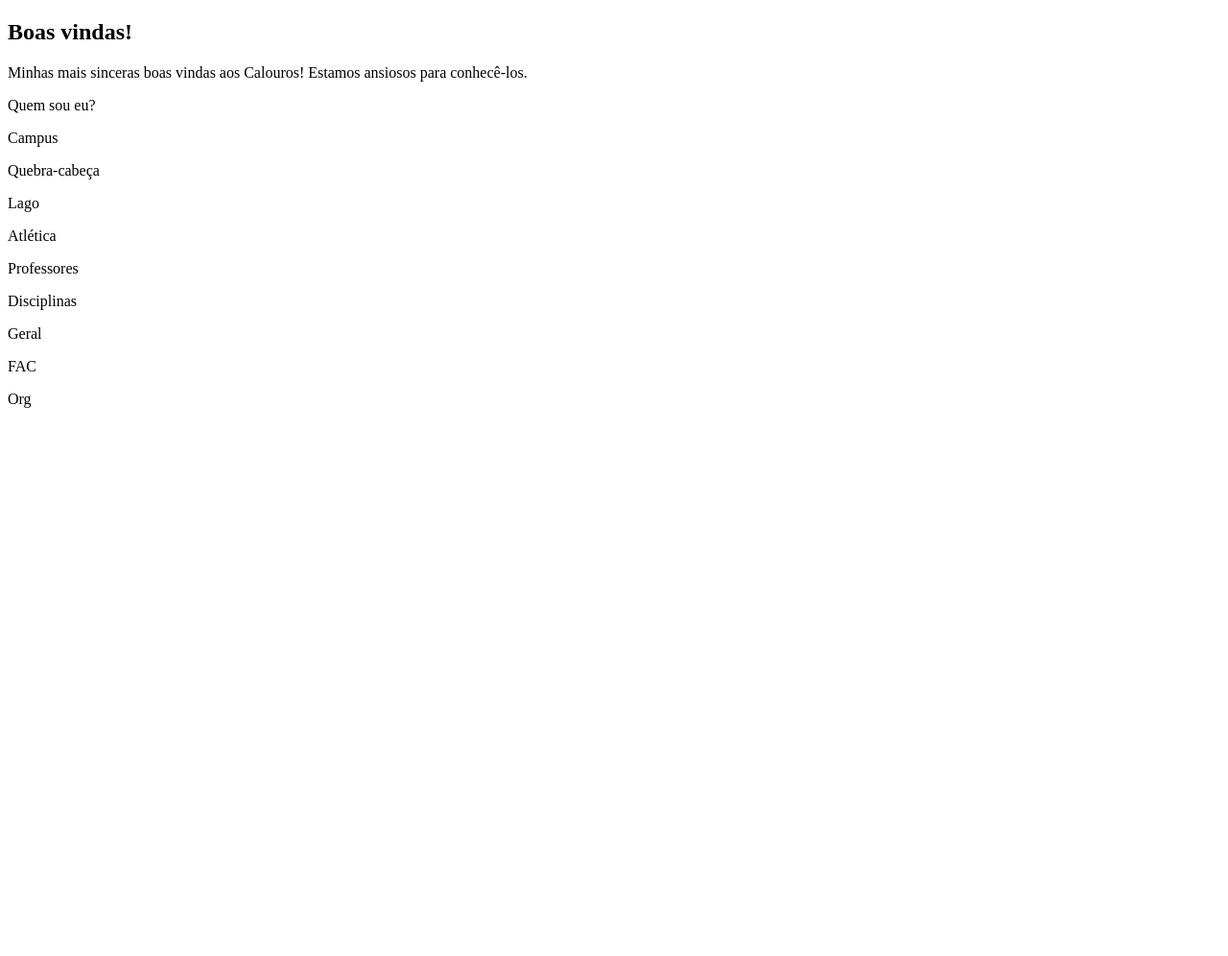
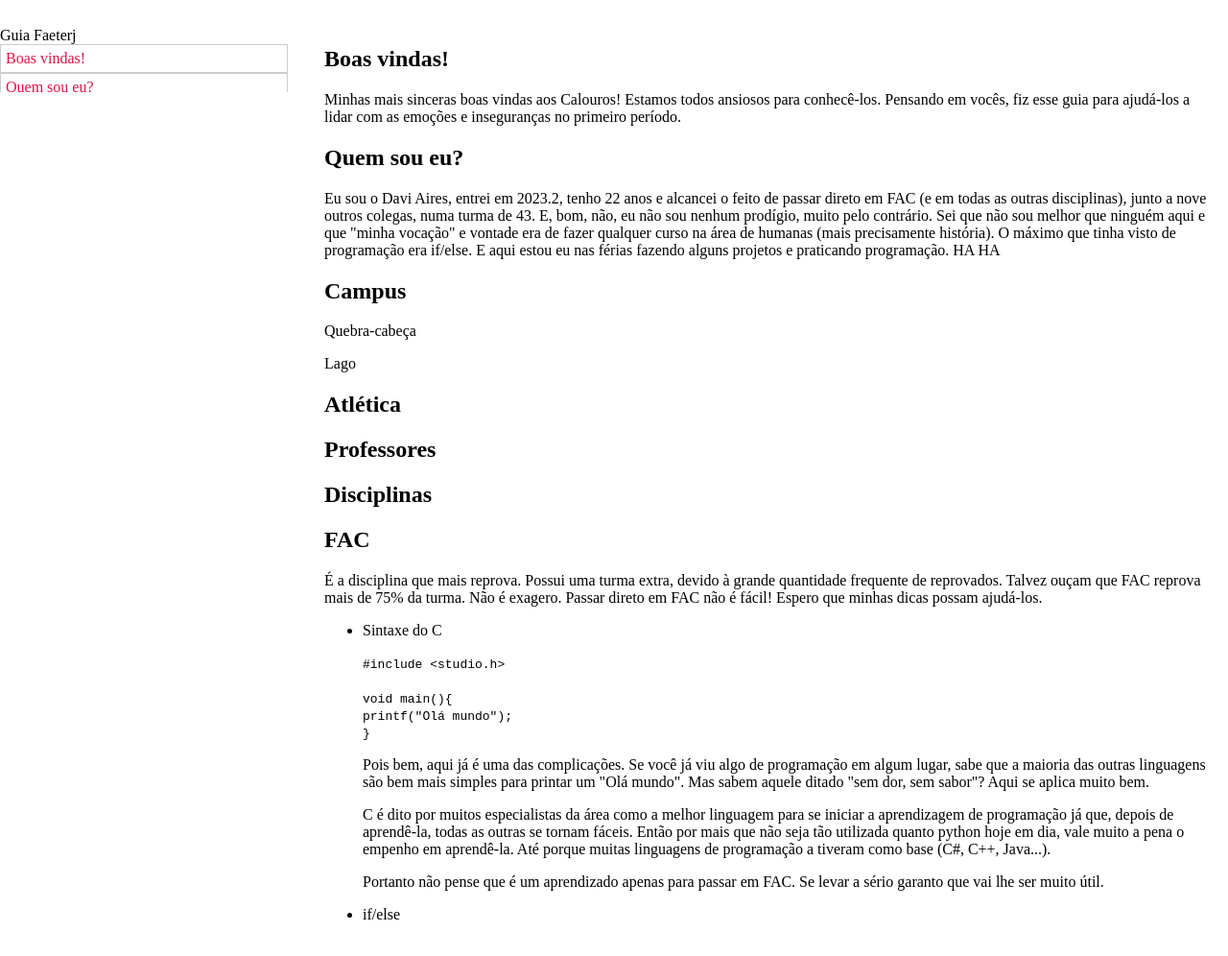
Before and after one commit to Daitoros/documentacao-guia-faeterj, a plain HTML site: page index.html in a window 1280 px wide. Shown: the whole page at 96% size. Before the commit the page ends 800 px from the top, so only its background shows below. Drawn offline with Linux system fonts and the light colour scheme.

Commit message:
estilizando att

```diff
--- a/index.html
+++ b/index.html
@@ -8,33 +8,86 @@
     </head>
     <body>
         <main id="main-doc">
-            <section id ="boas_vindas!" class="main-section">
+            <nav id="navbar">
+                <header>Guia Faeterj</header>
+                <ul>
+                    <li><a href="#boas_vindas" class="nav-link">Boas vindas!</a></li>
+                    <li><a href="#quem_sou_eu" class="nav-link">Quem sou eu?</a></li>
+                    <li><a href="#campus" class="nav-link">Campus</a></li>
+                    <li><a href="#atletica" class="nav-link">Atlética</a></li>
+                    <li><a href="#professores" class="nav-link">Professores</a></li>
+                    <li><a href="#disciplinas" class="nav-link">Disciplinas</a></li>
+                    <li><a href="#fac" class="nav-link">FAC</a></li>
+                </ul>
+            </nav>
+            <section id ="boas_vindas" class="main-section">
                 <header><h2>Boas vindas!</h2></header>
-                <p>Minhas mais sinceras boas vindas aos Calouros! Estamos ansiosos para conhecê-los.</p>
+                <p> Minhas mais sinceras boas vindas aos Calouros! Estamos todos ansiosos para conhecê-los.
+                    Pensando em vocês, fiz esse guia para ajudá-los a lidar com as emoções e inseguranças
+                    no primeiro período.
+                </p>
                 <p></p>
             </section>
             <section id="quem_sou_eu" class="main-section">
-                <header>Quem sou eu?</header>
-                <p></p>
+                <header><h2>Quem sou eu?</h2></header>
+                <p> Eu sou o Davi Aires, entrei em 2023.2, tenho 22 anos e alcancei o feito de passar direto
+                    em FAC (e em todas as outras disciplinas), junto a nove outros colegas, numa turma de 43.
+                    E, bom, não, eu não sou nenhum prodígio, muito pelo contrário. Sei que não sou melhor que
+                    ninguém aqui e que "minha vocação" e vontade era de fazer qualquer curso na área de humanas
+                    (mais precisamente história). O máximo que tinha visto de programação era if/else. E aqui
+                    estou eu nas férias fazendo alguns projetos e praticando programação. HA HA</p>
             </section>
             <section id="campus" class="main-section">
-                <header>Campus</header>
+                <header><h2>Campus</h2></header>
                 <p>Quebra-cabeça</p>
                 <p>Lago</p>
             </section>
             <section id="atletica" class="main-section">
-                <header>Atlética</header>
+                <header><h2>Atlética</h2></header>
                 <p></p>
             </section>
             <section id="professores" class="main-section">
-                <header>Professores</header>
+                <header><h2>Professores</h2></header>
                 <p></p>
             </section>
             <section id="disciplinas" class="main-section">
-                <header>Disciplinas</header>
-                <p>Geral</p>
-                <p>FAC</p>
-                <p>Org</p>
+                <header><h2>Disciplinas</h2></header>
+            </section>
+            <section id="fac" class="main-section">
+                <header><h2>FAC</h2></header>
+                <p> É a disciplina que mais reprova. Possui uma turma extra, devido à grande quantidade frequente de reprovados.
+                    Talvez ouçam que FAC reprova mais de 75% da turma. Não é exagero. Passar direto em FAC não é fácil! Espero
+                    que minhas dicas possam ajudá-los.
+                </p>
+                <ul>
+                    <li>
+                        <p>Sintaxe do C</p>
+                        <code>#include &ltstudio.h&gt<br><br>
+                            void main(){<br>
+                                printf("Olá mundo");<br>
+                            }
+                        </code>
+                        <p> Pois bem, aqui já é uma das complicações. Se você já viu algo de programação em algum lugar, sabe que
+                            a maioria das outras linguagens são bem mais simples para printar um "Olá mundo". Mas sabem aquele
+                            ditado "sem dor, sem sabor"? Aqui se aplica muito bem.
+                        </p>
+                        <p>
+                            C é dito por muitos especialistas da área como a melhor linguagem para se iniciar a aprendizagem de
+                            programação já que, depois de aprendê-la, todas as outras se tornam fáceis. Então por mais que não seja
+                            tão utilizada quanto python hoje em dia, vale muito a pena o empenho em aprendê-la. Até porque muitas
+                            linguagens de programação a tiveram como base (C#, C++, Java...).
+                        </p>
+                        <p> Portanto não pense que é um aprendizado apenas para passar em FAC. Se levar a sério garanto que vai lhe ser
+                            muito útil.
+                        </p>
+                    </li>
+                    <li>
+                        <p>if/else</p>
+                        <code>
+
+                        </code>
+                    </li>
+                </ul>
             </section>
         </main>
     </body>
--- a/styles.css
+++ b/styles.css
@@ -0,0 +1,47 @@
+nav{
+    width: 50%;
+    height: 50px;
+    position: fixed;
+    left: 0;
+}
+ nav ul {
+    margin: 0;
+    padding: 0;
+    list-style: none;
+    width: 300px;
+    height: 100%;
+    }
+nav ul li a {
+    display: block;
+    text-decoration: none;
+    color: #E2144A;
+    background: #fff;
+    padding: 5px;
+    border: 1px solid #ccc;
+ } */
+
+ ul {
+    display: block;
+    list-style-type: disc;
+    margin-block-start: 1em;
+    margin-block-end: 1em;
+    margin-inline-start: 0px;
+    margin-inline-end: 0px;
+    padding-inline-start: 40px;
+}
+
+#navbar ul {    /*Faz a barra deslizar*/
+    height: 100%;
+    padding: 0;
+    overflow-y: auto;
+    overflow-x: hidden;
+}
+section{
+    display: block;
+}
+#main-doc {     /*Leva o documento principal para o meio para posicioná-lo*/
+    position: absolute;
+    margin-left: 310px;
+    padding: 20px;
+    margin-bottom: 110px;
+}
```
